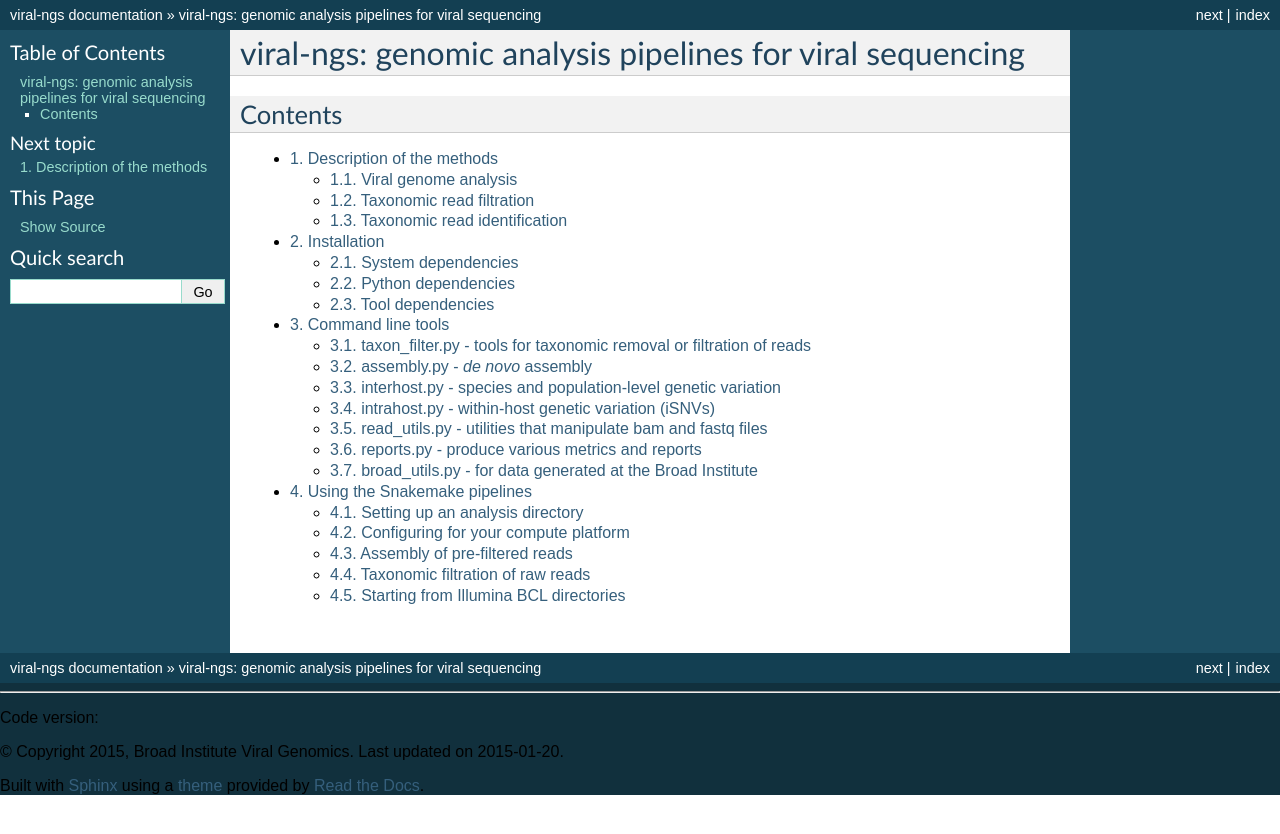
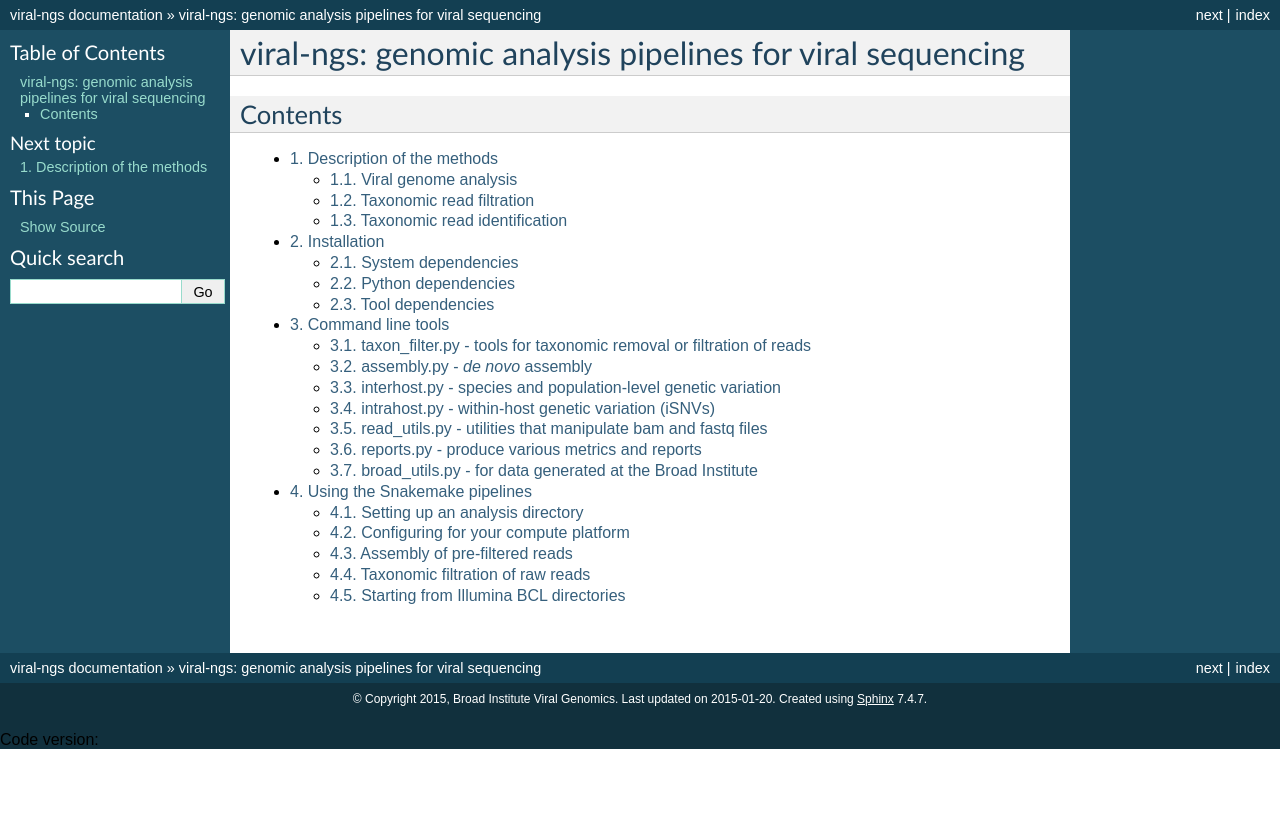
Before and after one commit to broadinstitute/viral-ngs, a Sphinx documentation site: the page built from docs/index.rst, in a window 1280 px wide. Shown: the top 834 px of the page. Built offline with Sphinx 7.4.7, drawn with Linux system fonts in a browser that asks for light colours; formulas are drawn with MathJax 3.

Commit message:
simplify footer override [ci skip]

```diff
--- a/docs/_templates/layout.html
+++ b/docs/_templates/layout.html
@@ -1,27 +1,6 @@
 {% extends '!layout.html' %}
 
 {% block footer %}
-
-  <hr/>
-
-  <div role="contentinfo">
-    <p>Code version: {{ release }}</p>
-
-    <p>
-    {%- if show_copyright %}
-      {%- if hasdoc('copyright') %}
-        {% trans path=pathto('copyright'), copyright=copyright|e %}&copy; <a href="{{ path }}">Copyright</a> {{ copyright }}.{% endtrans %}
-      {%- else %}
-        {% trans copyright=copyright|e %}&copy; Copyright {{ copyright }}.{% endtrans %}
-      {%- endif %}
-    {%- endif %}
-
-    {%- if last_updated %}
-      {% trans last_updated=last_updated|e %}Last updated on {{ last_updated }}.{% endtrans %}
-    {%- endif %}
-    </p>
-  </div>
-
-  {% trans %}Built with <a href="http://sphinx-doc.org/">Sphinx</a> using a <a href="https://github.com/snide/sphinx_rtd_theme">theme</a> provided by <a href="https://readthedocs.org">Read the Docs</a>{% endtrans %}.
-
+{{ super() }}
+<p>Code version: {{ release }}</p>
 {% endblock %}
```
